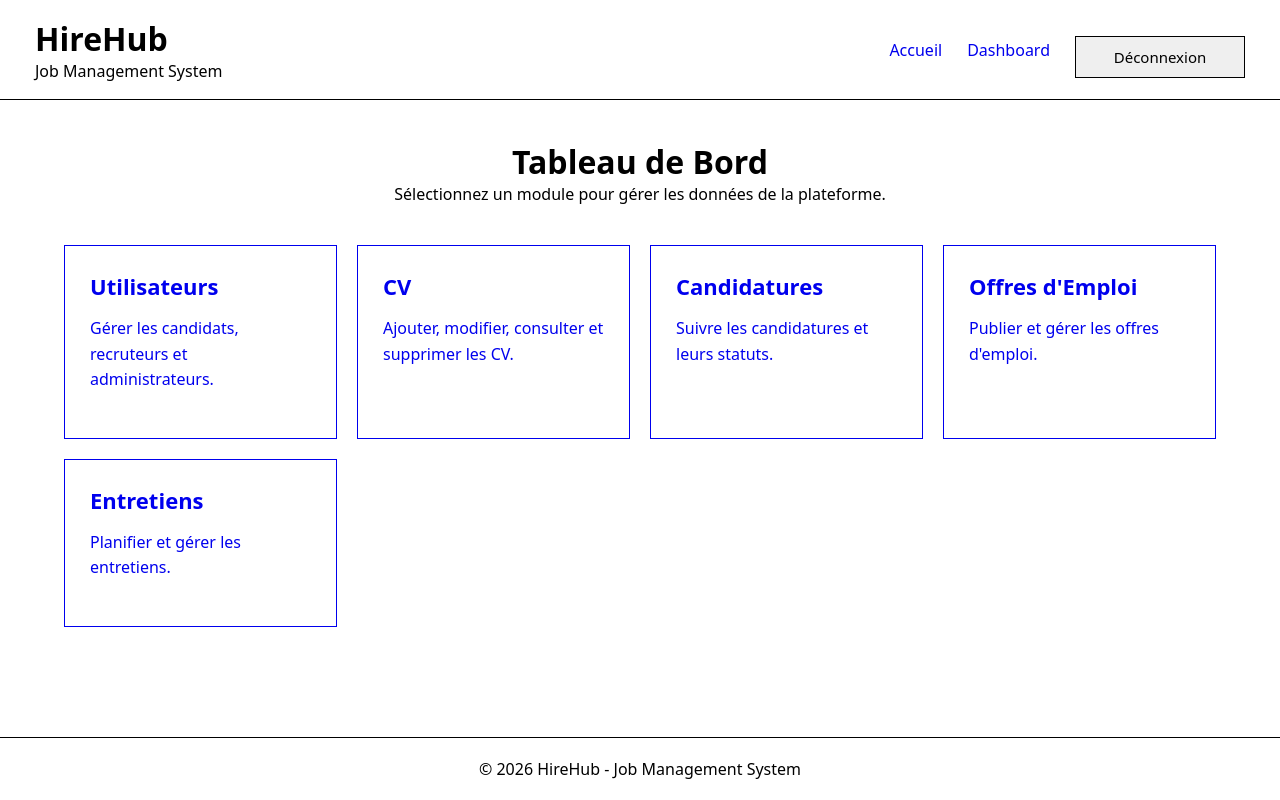
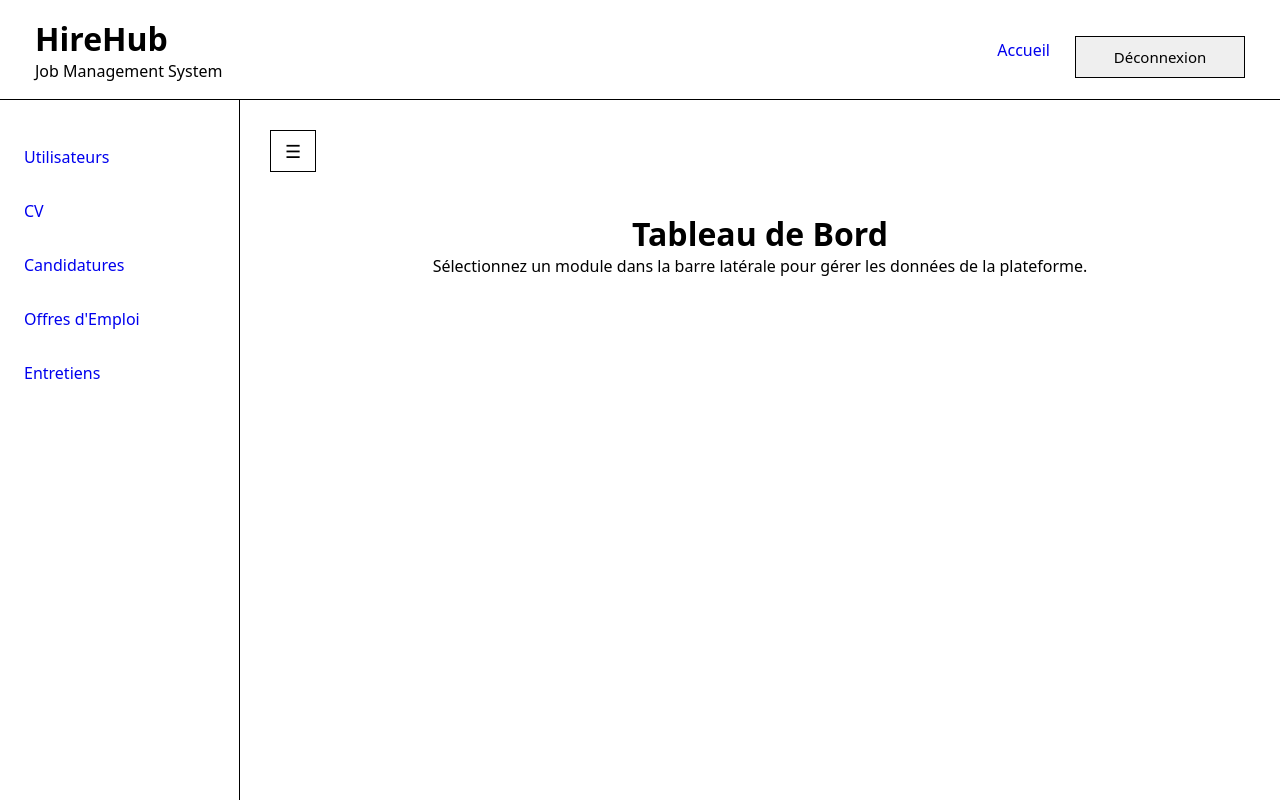
Before and after one commit to elfadiliaymen/Fil-Rouge-HireHub-Frontend, a React (Vite) app: page / in a window 1280 px wide. Shown: the top 800 px of the page. Built offline with nearby package versions, Linux system fonts and the light colour scheme; the HTML template or start-up script is replaced by a standard one.

Commit message:
feat: convert dashboard into a collapsible sidebar navbar

```diff
--- a/src/App.css
+++ b/src/App.css
@@ -105,8 +105,70 @@ select {
 }
 
 /* ======================================================
-   DASHBOARD
+   DASHBOARD LAYOUT (SIDEBAR)
 ====================================================== */
+
+.dashboard-layout {
+  display: grid;
+  grid-template-columns: 240px 1fr;
+  align-items: start;
+  transition: grid-template-columns 0.3s ease;
+}
+
+.dashboard-layout.sidebar-closed {
+  grid-template-columns: 0 1fr;
+}
+
+.sidebar {
+  position: sticky;
+  top: 0;
+  height: 100vh;
+  padding: 30px 0;
+  border-right: 1px solid;
+  overflow: hidden;
+  transition: all 0.3s ease;
+}
+
+.dashboard-layout.sidebar-closed .sidebar {
+  padding-left: 0;
+  padding-right: 0;
+  border-right: none;
+}
+
+.sidebar-nav {
+  display: flex;
+  flex-direction: column;
+}
+
+.sidebar-link {
+  display: block;
+  padding: 16px 24px;
+  font-size: 16px;
+  transition: background-color 0.2s ease;
+  white-space: nowrap;
+}
+
+.sidebar-link.active {
+  background-color: rgba(0, 0, 0, 0.08);
+  border-left: 4px solid;
+  padding-left: 20px;
+}
+
+.dashboard-content {
+  padding: 30px;
+  min-width: 0;
+}
+
+.sidebar-toggle {
+  display: block;
+  width: auto;
+  margin: 0;
+  padding: 8px 14px;
+  border: 1px solid;
+  cursor: pointer;
+  font-size: 18px;
+  background: transparent;
+}
 
 .dashboard {
   width: 90%;
@@ -117,27 +179,6 @@ select {
 .dashboard-header {
   text-align: center;
   margin-bottom: 40px;
-}
-
-.dashboard-grid {
-  display: grid;
-  grid-template-columns: repeat(auto-fit, minmax(260px, 1fr));
-  gap: 20px;
-}
-
-.dashboard-card {
-  border: 1px solid;
-  padding: 25px;
-}
-
-.dashboard-card h2 {
-  margin-bottom: 15px;
-  font-size: 22px;
-}
-
-.dashboard-card p {
-  line-height: 1.6;
-  margin-bottom: 20px;
 }
 
 /* ======================================================
@@ -375,7 +416,10 @@ select {
     justify-content: center;
   }
 
-  .dashboard-grid,
+  .dashboard-content {
+    padding: 15px;
+  }
+
   .cards-actions {
     grid-template-columns: 1fr;
   }
--- a/src/App.jsx
+++ b/src/App.jsx
@@ -6,6 +6,7 @@ import Header from "./Components/Header";
 import Footer from "./Components/Footer";
 import ProtectedRoute from "./Components/ProtectedRoute";
 import RoleGuard from "./Components/RoleGuard";
+import DashboardLayout from "./Components/DashboardLayout";
 import Dashboard from "./pages/Dashboard";
 import UserActions from "./pages/Users/UserActions";
 import UsersList from "./pages/Users/UsersList";
@@ -48,297 +49,240 @@ function App() {
         <Route path="/login" element={<Login />} />
 
         <Route
-          path="/"
           element={
             <ProtectedRoute>
-              <Dashboard />
+              <DashboardLayout />
             </ProtectedRoute>
           }
-        />
-
-        <Route
-          path="/dashboard"
-          element={
-            <ProtectedRoute>
-              <Dashboard />
-            </ProtectedRoute>
-          }
-        />
+        >
+          <Route path="/" element={<Dashboard />} />
+          <Route path="/dashboard" element={<Dashboard />} />
 
           <Route
             path="/users-actions"
             element={
-            <ProtectedRoute>
               <RoleGuard allowedRoles={["ADMIN"]}>
                 <UserActions />
               </RoleGuard>
-            </ProtectedRoute>
             }
           />
 
           <Route
             path="/users"
             element={
-            <ProtectedRoute>
               <RoleGuard allowedRoles={["ADMIN"]}>
                 <UsersList />
               </RoleGuard>
-            </ProtectedRoute>
             }
           />
 
           <Route
             path="/add-user"
             element={
-            <ProtectedRoute>
               <RoleGuard allowedRoles={["ADMIN"]}>
                 <AddUser />
               </RoleGuard>
-            </ProtectedRoute>
             }
           />
 
           <Route
             path="/consulter-user/:userId"
             element={
-            <ProtectedRoute>
               <RoleGuard allowedRoles={["ADMIN"]}>
                 <ConsulterUser />
               </RoleGuard>
-            </ProtectedRoute>
             }
           />
 
           <Route
             path="/update-user/:userId"
             element={
-            <ProtectedRoute>
               <RoleGuard allowedRoles={["ADMIN"]}>
                 <ModifieUser />
               </RoleGuard>
-            </ProtectedRoute>
             }
           />
 
           <Route
             path="/cvs-actions"
             element={
-            <ProtectedRoute>
               <RoleGuard allowedRoles={["ADMIN", "RECRUTEUR", "CANDIDAT"]}>
                 <CvActions />
               </RoleGuard>
-            </ProtectedRoute>
             }
           />
 
           <Route
             path="/cvs"
             element={
-            <ProtectedRoute>
               <RoleGuard allowedRoles={["ADMIN", "RECRUTEUR", "CANDIDAT"]}>
                 <CvsList />
               </RoleGuard>
-            </ProtectedRoute>
             }
           />
 
           <Route
             path="/add-cv"
             element={
-            <ProtectedRoute>
               <RoleGuard allowedRoles={["ADMIN", "CANDIDAT"]}>
                 <AddCv />
               </RoleGuard>
-            </ProtectedRoute>
             }
           />
 
           <Route
             path="/consulter-cv/:cvId"
             element={
-            <ProtectedRoute>
               <RoleGuard allowedRoles={["ADMIN", "RECRUTEUR", "CANDIDAT"]}>
                 <ConsulterCv />
               </RoleGuard>
-            </ProtectedRoute>
             }
           />
 
           <Route
             path="/update-cv/:cvId"
             element={
-            <ProtectedRoute>
               <RoleGuard allowedRoles={["ADMIN", "CANDIDAT"]}>
                 <ModifieCv />
               </RoleGuard>
-            </ProtectedRoute>
             }
           />
 
           <Route
             path="/candidatures-actions"
             element={
-            <ProtectedRoute>
               <RoleGuard allowedRoles={["ADMIN", "RECRUTEUR", "CANDIDAT"]}>
                 <CandidatureActions />
               </RoleGuard>
-            </ProtectedRoute>
             }
           />
 
           <Route
             path="/candidatures"
             element={
-            <ProtectedRoute>
               <RoleGuard allowedRoles={["ADMIN", "RECRUTEUR", "CANDIDAT"]}>
                 <CandidaturesList />
               </RoleGuard>
-            </ProtectedRoute>
             }
           />
 
           <Route
             path="/add-candidature"
             element={
-            <ProtectedRoute>
               <RoleGuard allowedRoles={["ADMIN", "CANDIDAT"]}>
                 <AddCandidature />
               </RoleGuard>
-            </ProtectedRoute>
             }
           />
 
           <Route
             path="/consulter-candidature/:candidatureId"
             element={
-            <ProtectedRoute>
               <RoleGuard allowedRoles={["ADMIN", "RECRUTEUR", "CANDIDAT"]}>
                 <ConsulterCandidature />
               </RoleGuard>
-            </ProtectedRoute>
             }
           />
 
           <Route
             path="/update-candidature/:candidatureId"
             element={
-            <ProtectedRoute>
               <RoleGuard allowedRoles={["ADMIN", "RECRUTEUR"]}>
                 <ModifieCandidature />
               </RoleGuard>
-            </ProtectedRoute>
             }
           />
 
           <Route
             path="/offres-actions"
             element={
-            <ProtectedRoute>
               <RoleGuard allowedRoles={["ADMIN", "RECRUTEUR", "CANDIDAT"]}>
                 <OffreActions />
               </RoleGuard>
-            </ProtectedRoute>
             }
           />
 
           <Route
             path="/offres"
             element={
-            <ProtectedRoute>
               <RoleGuard allowedRoles={["ADMIN", "RECRUTEUR", "CANDIDAT"]}>
                 <OffresList />
               </RoleGuard>
-            </ProtectedRoute>
             }
           />
 
           <Route
             path="/add-offre"
             element={
-            <ProtectedRoute>
               <RoleGuard allowedRoles={["ADMIN", "RECRUTEUR"]}>
                 <AddOffre />
               </RoleGuard>
-            </ProtectedRoute>
             }
           />
 
           <Route
             path="/consulter-offre/:offreId"
             element={
-            <ProtectedRoute>
               <RoleGuard allowedRoles={["ADMIN", "RECRUTEUR", "CANDIDAT"]}>
                 <ConsulterOffre />
               </RoleGuard>
-            </ProtectedRoute>
             }
           />
 
           <Route
             path="/update-offre/:offreId"
             element={
-            <ProtectedRoute>
               <RoleGuard allowedRoles={["ADMIN", "RECRUTEUR"]}>
                 <ModifieOffre />
               </RoleGuard>
-            </ProtectedRoute>
             }
           />
 
           <Route
             path="/entretiens-actions"
             element={
-            <ProtectedRoute>
               <RoleGuard allowedRoles={["ADMIN", "RECRUTEUR"]}>
                 <EntretienActions />
               </RoleGuard>
-            </ProtectedRoute>
             }
           />
 
           <Route
             path="/entretiens"
             element={
-            <ProtectedRoute>
               <RoleGuard allowedRoles={["ADMIN", "RECRUTEUR"]}>
                 <EntretiensList />
               </RoleGuard>
-            </ProtectedRoute>
             }
           />
 
           <Route
             path="/add-entretien"
             element={
-            <ProtectedRoute>
               <RoleGuard allowedRoles={["ADMIN", "RECRUTEUR"]}>
                 <AddEntretien />
               </RoleGuard>
-            </ProtectedRoute>
             }
           />
 
           <Route
             path="/consulter-entretien/:entretienId"
             element={
-            <ProtectedRoute>
               <RoleGuard allowedRoles={["ADMIN", "RECRUTEUR"]}>
                 <ConsulterEntretien />
               </RoleGuard>
-            </ProtectedRoute>
             }
           />
 
           <Route
             path="/update-entretien/:entretienId"
             element={
-            <ProtectedRoute>
               <RoleGuard allowedRoles={["ADMIN", "RECRUTEUR"]}>
                 <ModifieEntretien />
               </RoleGuard>
-            </ProtectedRoute>
             }
           />
+        </Route>
       </Routes>
 
       {!hideLayout && <Footer />}
--- /dev/null
+++ b/src/Components/DashboardLayout.jsx
@@ -0,0 +1,24 @@
+import { useState } from "react";
+import { Outlet } from "react-router-dom";
+import Sidebar from "./Sidebar";
+
+function DashboardLayout() {
+  const [sidebarOpen, setSidebarOpen] = useState(true);
+
+  return (
+    <div className={"dashboard-layout" + (sidebarOpen ? "" : " sidebar-closed")}>
+      <Sidebar open={sidebarOpen} />
+      <main className="dashboard-content">
+        <button
+          className="sidebar-toggle"
+          onClick={() => setSidebarOpen((prev) => !prev)}
+        >
+          ☰
+        </button>
+        <Outlet />
+      </main>
+    </div>
+  );
+}
+
+export default DashboardLayout;
--- a/src/Components/Header.jsx
+++ b/src/Components/Header.jsx
@@ -18,7 +18,6 @@ function Header() {
 
       <nav className="header-nav">
         <Link to="/">Accueil</Link>
-        <Link to="/dashboard">Dashboard</Link>
         <button className="btn-primary" onClick={logout}>Déconnexion</button>
       </nav>
     </header>
--- /dev/null
+++ b/src/Components/Sidebar.jsx
@@ -0,0 +1,31 @@
+import { NavLink } from "react-router-dom";
+
+function Sidebar({ open }) {
+  return (
+    <aside className={"sidebar" + (open ? " open" : "")}>
+      <nav className="sidebar-nav">
+        <NavLink to="/users-actions" className="sidebar-link">
+          Utilisateurs
+        </NavLink>
+
+        <NavLink to="/cvs-actions" className="sidebar-link">
+          CV
+        </NavLink>
+
+        <NavLink to="/candidatures-actions" className="sidebar-link">
+          Candidatures
+        </NavLink>
+
+        <NavLink to="/offres-actions" className="sidebar-link">
+          Offres d'Emploi
+        </NavLink>
+
+        <NavLink to="/entretiens-actions" className="sidebar-link">
+          Entretiens
+        </NavLink>
+      </nav>
+    </aside>
+  );
+}
+
+export default Sidebar;
--- a/src/pages/Dashboard.jsx
+++ b/src/pages/Dashboard.jsx
@@ -1,42 +1,11 @@
-import { Link } from "react-router-dom";
-
 function Dashboard() {
   return (
-    <main className="dashboard">
+    <div className="dashboard">
       <div className="dashboard-header">
         <h1>Tableau de Bord</h1>
-        <p>
-          Sélectionnez un module pour gérer les données de la plateforme.
-        </p>
+        <p>Sélectionnez un module dans la barre latérale pour gérer les données de la plateforme.</p>
       </div>
-
-      <div className="dashboard-grid">
-        <Link className="dashboard-card" to="/users-actions">
-          <h2>Utilisateurs</h2>
-          <p>Gérer les candidats, recruteurs et administrateurs.</p>
-        </Link>
-
-        <Link className="dashboard-card" to="/cvs-actions">
-          <h2>CV</h2>
-          <p>Ajouter, modifier, consulter et supprimer les CV.</p>
-        </Link>
-
-        <Link className="dashboard-card" to="/candidatures-actions">
-          <h2>Candidatures</h2>
-          <p>Suivre les candidatures et leurs statuts.</p>
-        </Link>
-
-        <Link className="dashboard-card" to="/offres-actions">
-          <h2>Offres d'Emploi</h2>
-          <p>Publier et gérer les offres d'emploi.</p>
-        </Link>
-
-        <Link className="dashboard-card" to="/entretiens-actions">
-          <h2>Entretiens</h2>
-          <p>Planifier et gérer les entretiens.</p>
-        </Link>
-      </div>
-    </main>
+    </div>
   );
 }
 
```
Lines whose indentation alone changed are shown as unchanged.
